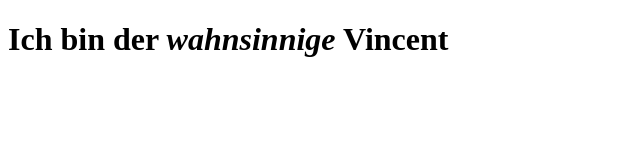
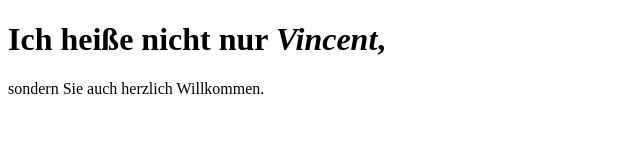
Before and after one commit to VinniPoo/GIS_SoSe2020, a plain HTML site: page Aufgabe00/index.html in a window 1280 px wide. Shown: the whole page, without its empty margins (0-640 px from the left). Drawn offline with Linux system fonts and the light colour scheme.

Commit message:
Aufgabe00

```diff
--- a/Aufgabe00/index.html
+++ b/Aufgabe00/index.html
@@ -7,8 +7,8 @@
 </head>
 <body>
     <h1>
-        Ich bin der <i>wahnsinnige</i> Vincent
+        Ich heiße nicht nur <i>Vincent</i>,
     </h1>
-
+    sondern Sie auch herzlich Willkommen.
 </body>
 </html>
```
